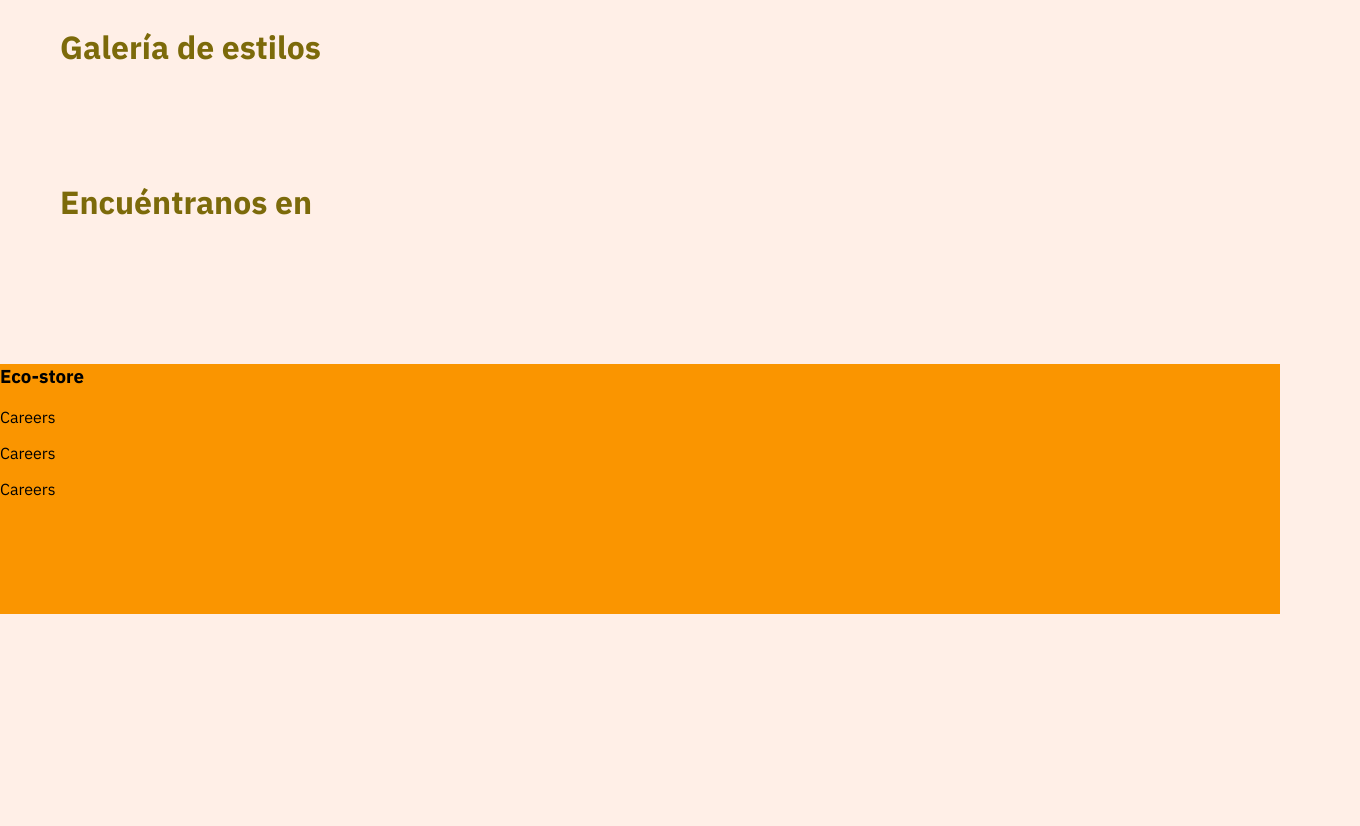
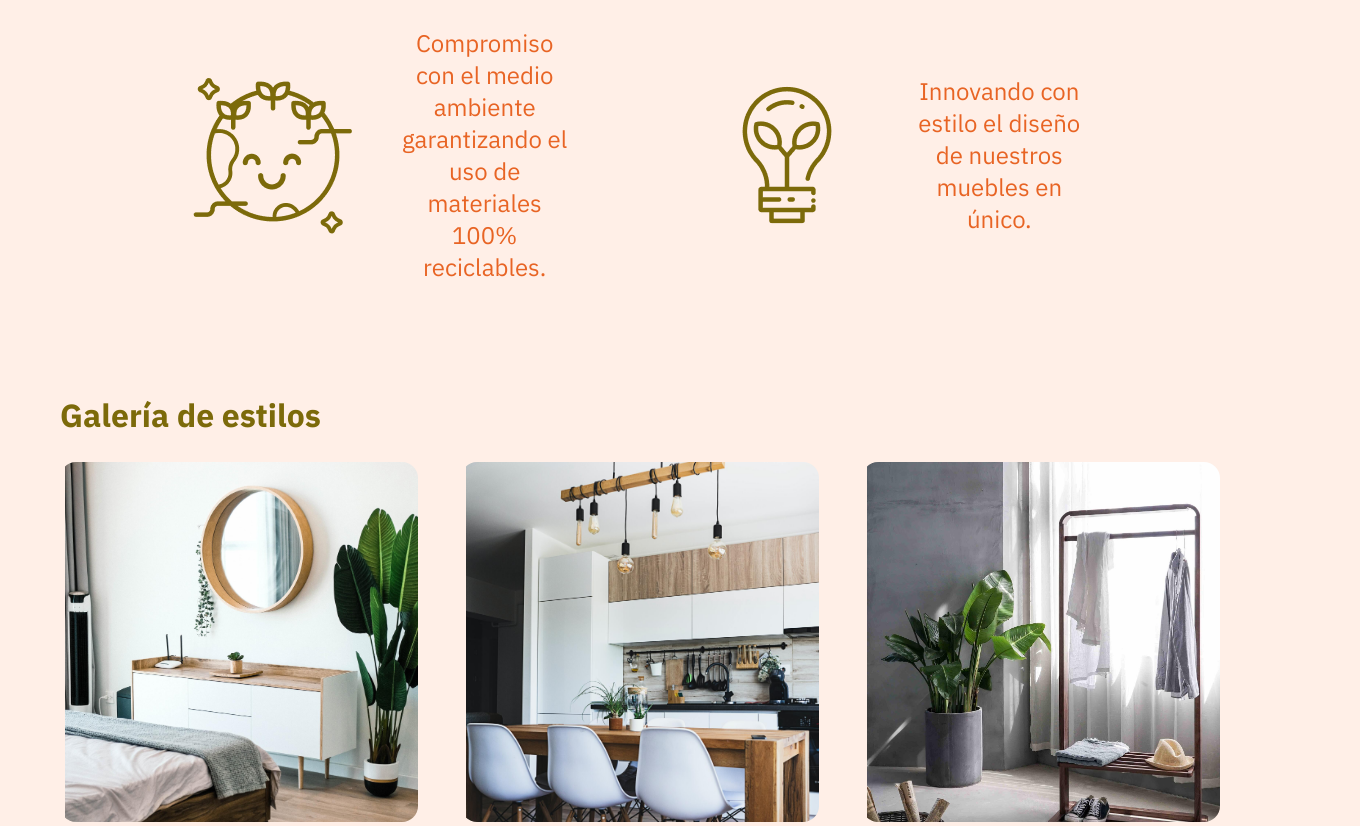
Before and after one commit to Fer-dev-gt/Sass-Project, a plain HTML site: page index.html in a window 1280 px wide. Shown: the part 3666-4492 px from the top of the page, 1360 px wide, since content can reach past the window. Before the commit the page ends 4280 px from the top, so only its background shows below. Drawn offline with Linux system fonts and the light colour scheme.

Commit message:
Finalized first design for desktop

```diff
--- a/index.html
+++ b/index.html
@@ -245,33 +245,42 @@
 		<section class="info-section">
 			<div class="about-us">
 				<h2>¿Por qué nosotros?</h2>
-				<div class="earth">
-					<img src="" alt="">
-					<p></p>
-				</div>
-				<div class="innovation">
-					<img src="" alt="">
-					<p></p>
+				<div class="mission-section">
+					<div class="earth">
+						<img src="./assets/img/earth.png" alt="">
+						<p>
+							Compromiso con el medio ambiente garantizando
+							el uso de materiales 100% reciclables.
+						</p>
+					</div>
+					<div class="innovation">
+						<img src="./assets/img/ecology.png" alt="">
+						<p>
+							Innovando con estilo
+							el diseño de nuestros muebles en único.
+						</p>
+					</div>
 				</div>
 			</div>
 			<div class="gallery">
 				<h2>Galería de estilos</h2>
-				<div>
-					<img src="" alt="">
-				</div>
-				<div>
-					<img src="" alt="">
-				</div>
-				<div>
-					<img src="" alt="">
+				<div class="gallery-images">
+					<img src="./assets/img/gallery-1.jpg" alt="">
+					<img src="./assets/img/gallery-2.jpg" alt="">
+					<img src="./assets/img/gallery-3.jpg" alt="">
 				</div>
 			</div>
 			<div class="location">
 				<h2>Encuéntranos en</h2>
 				<div class="map">
-					<img src="" alt="">
+					<img src="./assets/img/map.png" alt="">
 				</div>
-				<p></p>
+				<h3>
+					Centro Mayor Centro Comercial
+				</h3>
+				<p>
+					Cl. 38A Sur #34d-51, Bogotá, Colombia
+				</p>
 			</div>
 		</section>
     </main>
@@ -280,12 +289,14 @@
     <footer class="footer">
 		<h3>Eco-store</h3>
 		<p>Careers</p>
-		<p>Careers</p>
-		<p>Careers</p>
+		<p>Terms and Condition</p>
+		<p>Eco-store Inc.</p>
+		<p>Company Vision</p>
+		<p>Work with us</p>
 		<div class="social-media">
-			<img src="" alt="">
-			<img src="" alt="">
-			<img src="" alt="">
+			<img src="./assets/img/instagram-logo.png" alt="">
+			<img src="./assets/img/facebook-logo.png" alt="">
+			<img src="./assets/img/twitter-logo.png" alt="">
 		</div>
 	</footer>
 </body>
--- a/scss/main.scss
+++ b/scss/main.scss
@@ -19,7 +19,6 @@ $paragraph-font-size: 1.5em;                            // Declaramos el tamaño
         border-style: none;
     }
 }
-
 
 body {
     margin: 0px;
@@ -82,13 +81,16 @@ article {
         padding: 20px;
         border-radius: 35px;
         font-size: 1em;
+        &:hover {
+            transform: scale(1.1);
+            transition-duration: 0.5s;
+        }
     }
     img {
         width: 25vw;
         border-radius: 19px;
     }
 }
-
 
 section {
     width: auto;
@@ -155,8 +157,80 @@ section {
     }
 }
 
+.about-us {
+    padding-bottom: 60px;
+    h2 {
+        font-weight: bold;
+        padding-bottom: 60px;
+    }
+    .mission-section {
+        @include flexCenter(row, space-evenly, center);
+        .earth {
+            $text-color: #E86424;
+            width: 30vw;
+            display: flex;
+            gap: 40px;
+            color: $text-color;
+            img {
+                object-fit: contain;
+            }
+            p {
+                text-align: center;
+                font-size: $paragraph-font-size;
+            }
+        }
+        .innovation {
+            @extend .earth;
+        }
+    }
+}
+
+.gallery {
+    h2 {
+        color: $primary-text-color;
+        font-size: 2em;
+    }
+    .gallery-images {
+        @include flexCenter(row, space-between, center);
+        img {
+            width: 28vw;
+            height: 45vh;
+            object-fit: cover;
+            object-position: 5px 35%;
+            border-radius: 16px;
+            &:hover {
+                transform: scale(1.1);
+                transition-duration: 0.4s;
+            }
+        }
+    }
+}
+
+.location {
+    $text-color: #E86424;
+    color: $text-color;
+    h2 {
+        padding-bottom: 60px;
+        padding-top: 60px;
+    }
+    .map {
+        @include flexCenter(row, center, center);
+        padding-bottom: 50px;
+    }
+    p, h3 {
+        font-size: $paragraph-font-size;
+    }
+}
+
 footer {
     background-color: $quartery-color;
     width: 100%;
-    height: 250px;
+    height: auto;
+    color: white;
+    padding: 40px;
+    .social-media {
+        @include flexCenter(row, center, center);
+        gap: 40px;
+        padding-bottom: 40px;
+    }
 }
```
Also changed, not shown: css/main.css, 1 other file.
